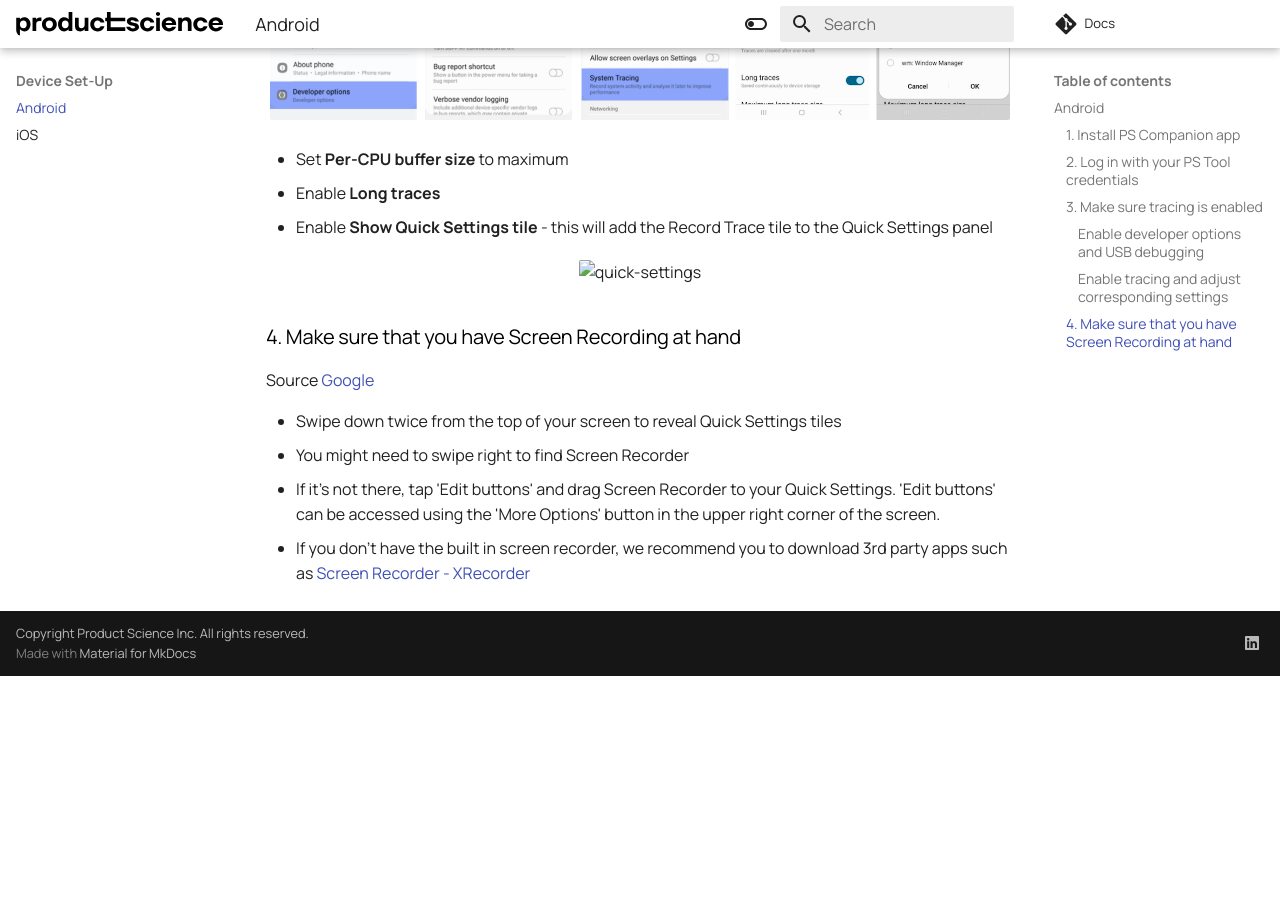
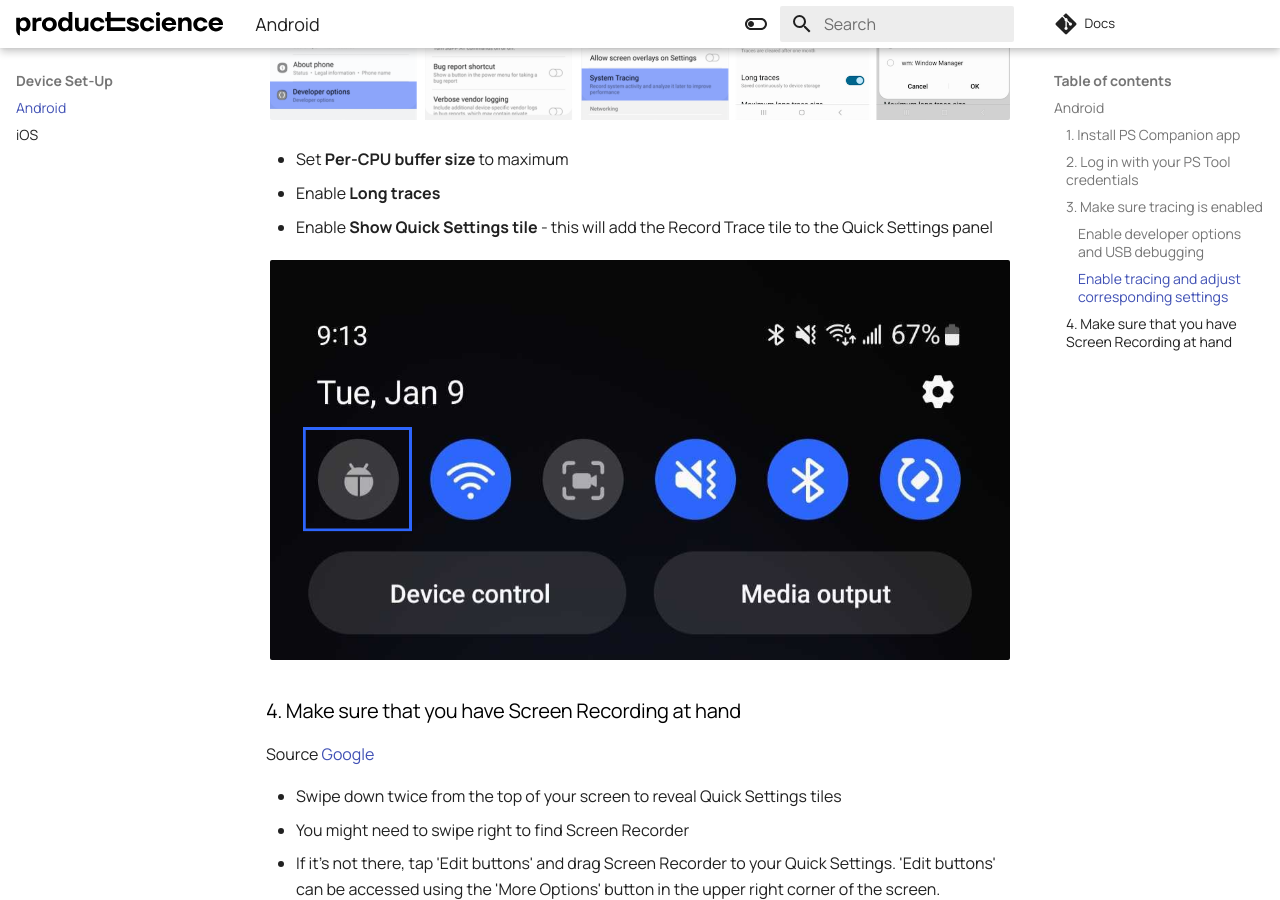
Before and after one commit to product-science/docs, an MkDocs documentation site: the page built from docs/website-docs/device-set-up-android.md, in a window 1280 px wide and 900 px high, scrolled down 1731 px. Built offline with MkDocs 1.6.1 and Material for MkDocs 9.7.7, drawn with Linux system fonts in a browser that asks for light colours; before the commit the page ends 2407 px from its top, so only the background shows below that.

Commit message:
Update device-set-up-android.md

```diff
--- a/docs/website-docs/device-set-up-android.md
+++ b/docs/website-docs/device-set-up-android.md
@@ -40,10 +40,7 @@ For complete documentation, see the [Official Android Documentation](https://dev
 - Enable __Long traces__
 - Enable __Show Quick Settings tile__ - this will add the Record Trace tile to the Quick Settings panel
 
-<div style="text-align: center;">
-  <img src="../images/quick-settings.png" alt="quick-settings" width="300"/>
-</div>
-
+![quick-settings](../images/quick-settings.png){ align=center width="300" }
 
 ### 4. Make sure that you have Screen Recording at hand
 
```
